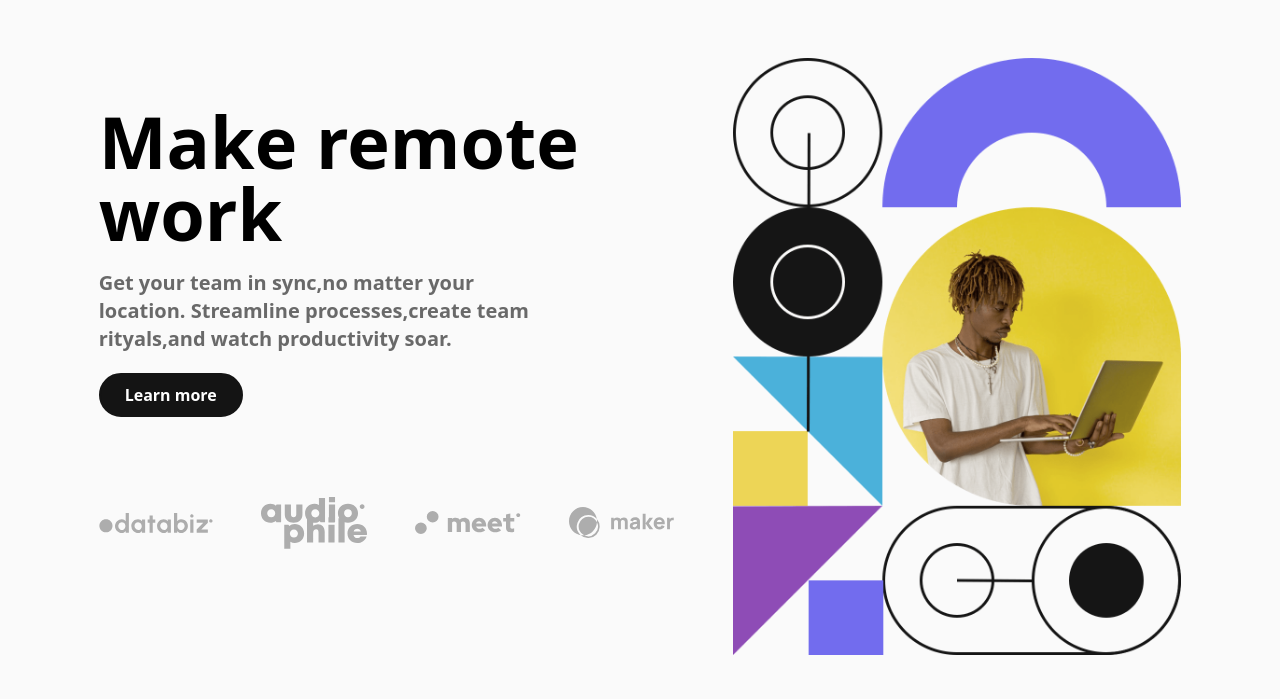
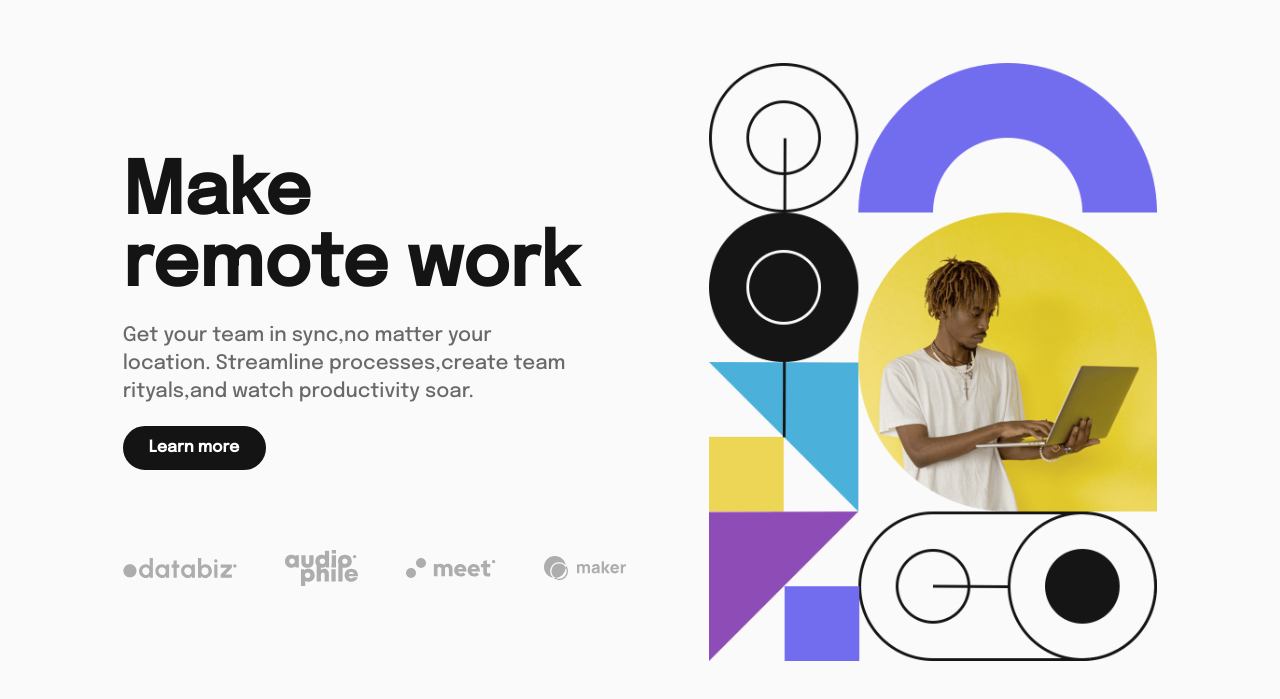
Before and after one commit to AhmaadAlharbi/Intro-section-with-dropdown-nav-tailwincss, a website: page index.html in a window 1280 px wide. Shown: the part 89-788 px from the top of the page. Drawn offline with Linux system fonts and the light colour scheme.

Commit message:
change font

```diff
--- a/index.html
+++ b/index.html
@@ -5,9 +5,15 @@
     <meta http-equiv="X-UA-Compatible" content="IE=edge" />
     <meta name="viewport" content="width=device-width, initial-scale=1.0" />
     <link rel="stylesheet" href="css/style.css" />
-    <title>Simple Tailwind Starter</title>
+    <link rel="preconnect" href="https://fonts.googleapis.com" />
+    <link rel="preconnect" href="https://fonts.gstatic.com" crossorigin />
+    <link
+      href="https://fonts.googleapis.com/css2?family=Epilogue:ital,wght@0,500;1,700&display=swap"
+      rel="stylesheet"
+    />
+    <title>Make Remote work</title>
   </head>
-  <body class="bg-AlmostWhite">
+  <body class="bg-AlmostWhite font-sans">
     <header>
       <!-- header container -->
       <div class="flex justify-between items-center mt-10 px-5 md:px-20">
@@ -234,9 +240,12 @@
         class="flex flex-col-reverse items-center justify-evenly px-10 my-20 md:flex-row"
       >
         <!-- text-container -->
-        <div class="md:max-w-xl text-center md:text-left">
-          <h1 class="text-3xl md:text-7xl font-bold my-5">Make remote work</h1>
-          <p class="text-MediumGray max-w-md my-5 font-bold text-md md:text-xl">
+        <div class="md:max-w-lg text-center md:text-left mt-20">
+          <h1 class="text-3xl md:text-7xl font-bold my-5 text-AlmostBlack">
+            Make<br />
+            remote work
+          </h1>
+          <p class="text-MediumGray max-w-md my-5 text-md md:text-xl">
             Get your team in sync,no matter your location. Streamline
             processes,create team rityals,and watch productivity soar.
           </p>
--- a/tailwind.config.js
+++ b/tailwind.config.js
@@ -7,6 +7,9 @@ module.exports = {
         MediumGray: "hsl(0, 0%, 41%)",
         AlmostBlack: " hsl(0, 0%, 8%)",
       },
+      fontFamily: {
+        sans: ["Epilogue", "sans-serif"],
+      },
     },
   },
   plugins: [],
```
Also changed, not shown: css/style.css.
